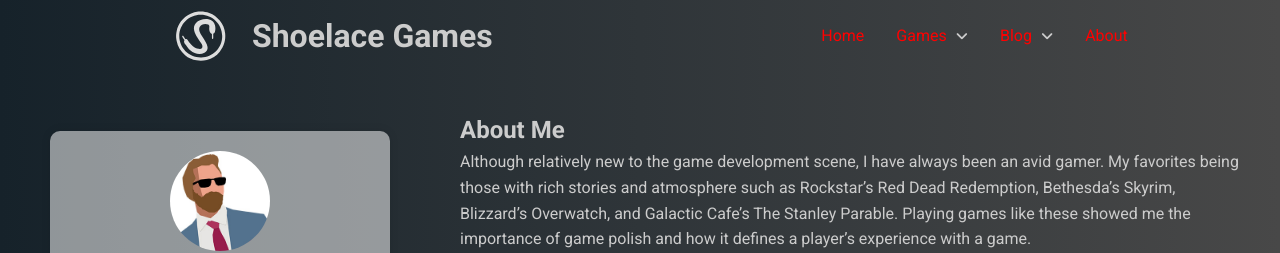
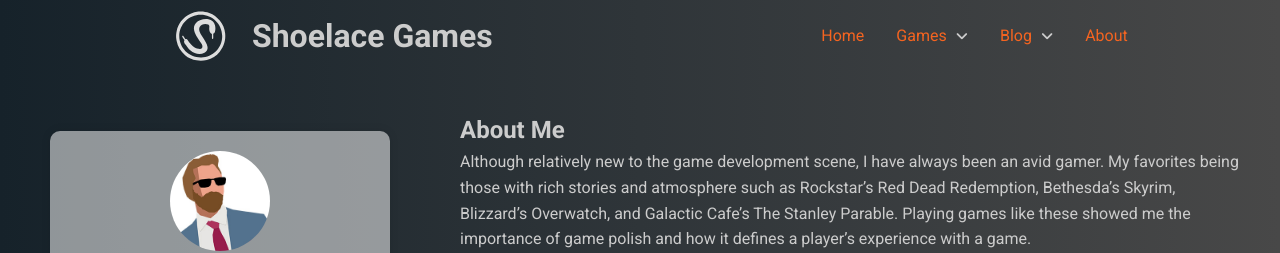
Before and after one commit to Ryan-Pierce-Shoelace/Ryan-Pierce-Shoelace.github.io, a Jekyll site: the page built from about.markdown, in a window 1280 px wide. Shown: the top 253 px of the page. Built offline with Jekyll 4.4.1, drawn with Linux system fonts in a browser that asks for light colours; nearby versions of some CDN libraries.

Commit message:
Updated For Shoelace Orange

```diff
--- a/assets/css/style.css
+++ b/assets/css/style.css
@@ -9,11 +9,11 @@
     --body-gradient-end: #484848;
 
     --text-color: #ccc;
-    --text-accent-color: red;
+    --text-accent-color: rgb(245, 100, 32);
     --text-color-hover: #aaa;
 
     --nav-dropdown-bg: #16222a;
-    --nav-highlight-color: red;
+    --nav-highlight-color: rgb(245,100,32);
     --nav-highlight-text: white;
 
     /* --nav-hover-color: #ddd;
```
